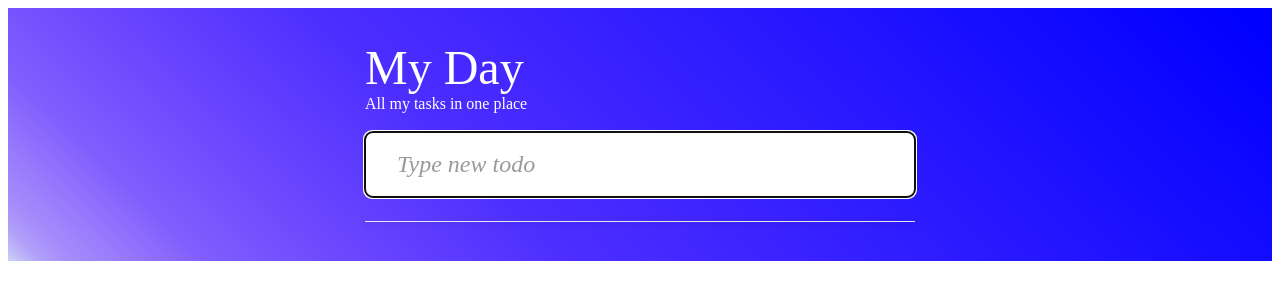
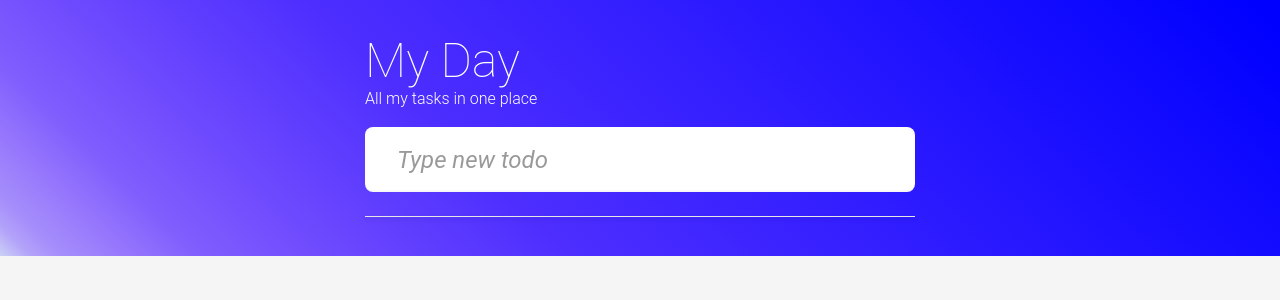
Before and after one commit to Jamova01/task-manager-angular, an Angular app: page / in a window 1280 px wide. Shown: the top 300 px of the page. Built offline with nearby package versions, Linux system fonts and the light colour scheme.

Commit message:
style: add global styles and reset defaults for body and buttons

```diff
--- a/src/styles.css
+++ b/src/styles.css
@@ -1 +1,35 @@
 /* You can add global styles to this file, and also import other style files */
+html,
+body {
+  margin: 0;
+  padding: 0;
+}
+
+button {
+  margin: 0;
+  padding: 0;
+  border: 0;
+  background: none;
+  font-size: 100%;
+  vertical-align: baseline;
+  font-family: inherit;
+  font-weight: inherit;
+  color: inherit;
+  -webkit-appearance: none;
+  appearance: none;
+  -webkit-font-smoothing: antialiased;
+  -moz-osx-font-smoothing: grayscale;
+}
+
+body {
+  font-family: "Roboto", sans-serif;
+  background: #f5f5f5;
+  color: #111111;
+  -webkit-font-smoothing: antialiased;
+  -moz-osx-font-smoothing: grayscale;
+  font-weight: 300;
+}
+
+:focus {
+  outline: 0;
+}
```
